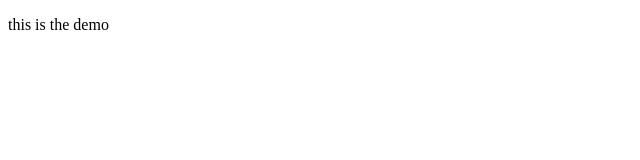
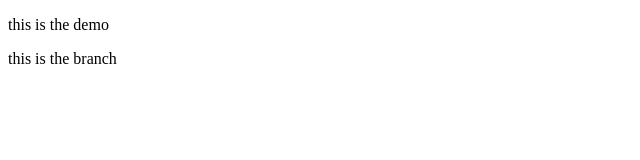
Before and after one commit to wenxh15/demo, a plain HTML site: page index1.html in a window 1280 px wide. Shown: the whole page, without its empty margins (0-640 px from the left). Drawn offline with Linux system fonts and the light colour scheme.

Commit message:
branch commit

```diff
--- a/index1.html
+++ b/index1.html
@@ -2,5 +2,6 @@
 <html>
   <body>
     <p>this is the demo</p>
+    <p>this is the branch</p>
   </body>
 </html>
```
